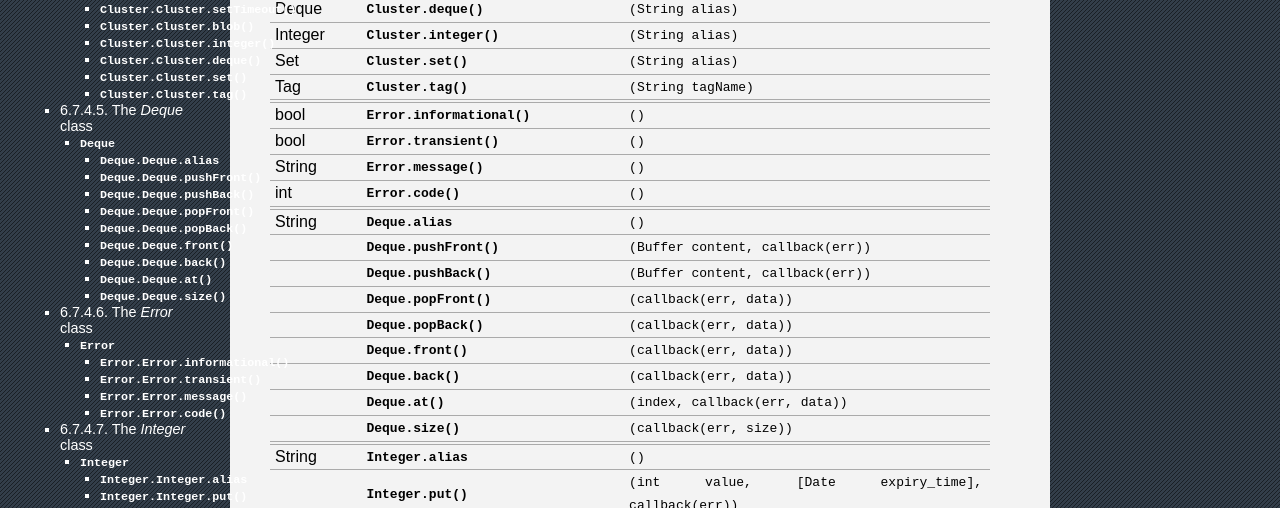
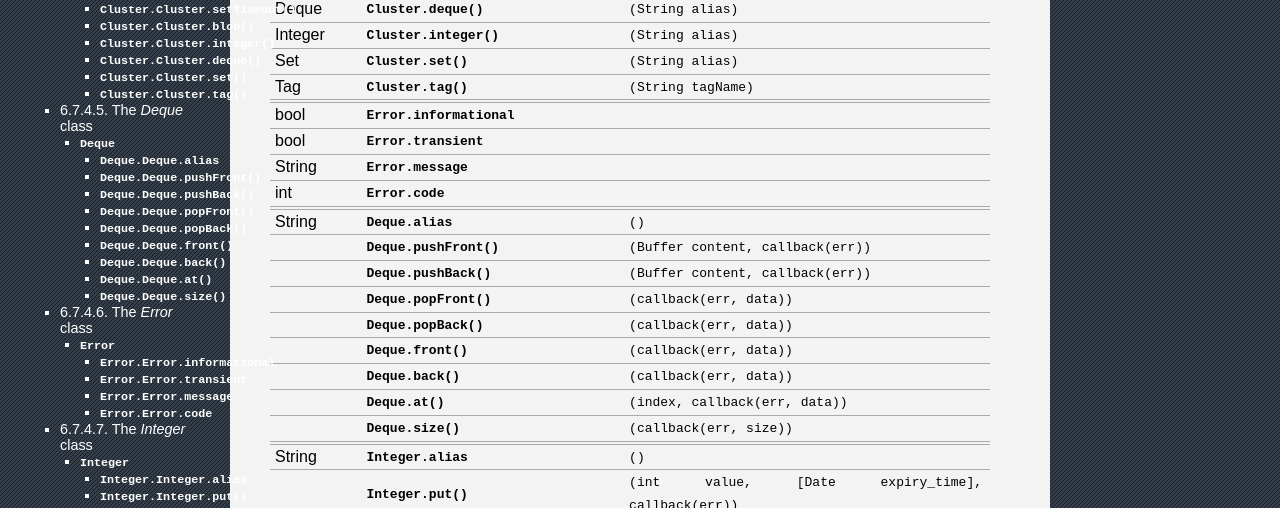
Before and after one commit to iltommi/qdb-documentation, a Sphinx documentation site: the page built from source/api/nodejs.rst, in a window 1280 px wide and 900 px high, scrolled down 622 px. Shown: the part 152-660 px from the top of the window. Built offline with Sphinx 7.4.7, drawn with Linux system fonts in a browser that asks for light colours; part of the change alters nothing that is shown.

```diff
--- a/source/api/nodejs.rst
+++ b/source/api/nodejs.rst
@@ -37,10 +37,10 @@ Quick Reference
   Set              :func:`Cluster.set`                                ``(String alias)``
   Tag              :func:`Cluster.tag`                                ``(String tagName)``
   ..
-  bool             :func:`Error.informational`                        ``()``
-  bool             :func:`Error.transient`                            ``()``
-  String           :func:`Error.message`                              ``()``
-  int              :func:`Error.code`                                 ``()``
+  bool             :attr:`Error.informational`
+  bool             :attr:`Error.transient`
+  String           :attr:`Error.message`
+  int              :attr:`Error.code`
   ..
   String           :attr:`Deque.alias`                                ``()``
   ..               :func:`Deque.pushFront`                            ``(Buffer content, callback(err))``
@@ -414,25 +414,25 @@ Example::
 
 .. js:class:: Error
 
-  .. js:function:: Error.informational ()
+  .. js:attribute:: Error.informational
 
       Determines if the error is an informational error.
 
       :returns: True if the error is informational, false otherwise.
 
-  .. js:function:: Error.transient ()
+  .. js:attribute:: Error.transient
 
         Determines if the error is a transient error.
 
       :returns: True if the error is transient, false otherwise.
 
-  .. js:function:: Error.message ()
+  .. js:attribute:: Error.message
 
       Gets a description of the error.
 
       :returns: A string containing the error message.
 
-  .. js:function:: Error.code ()
+  .. js:attribute:: Error.code
 
       Gets the error code.
 
```
